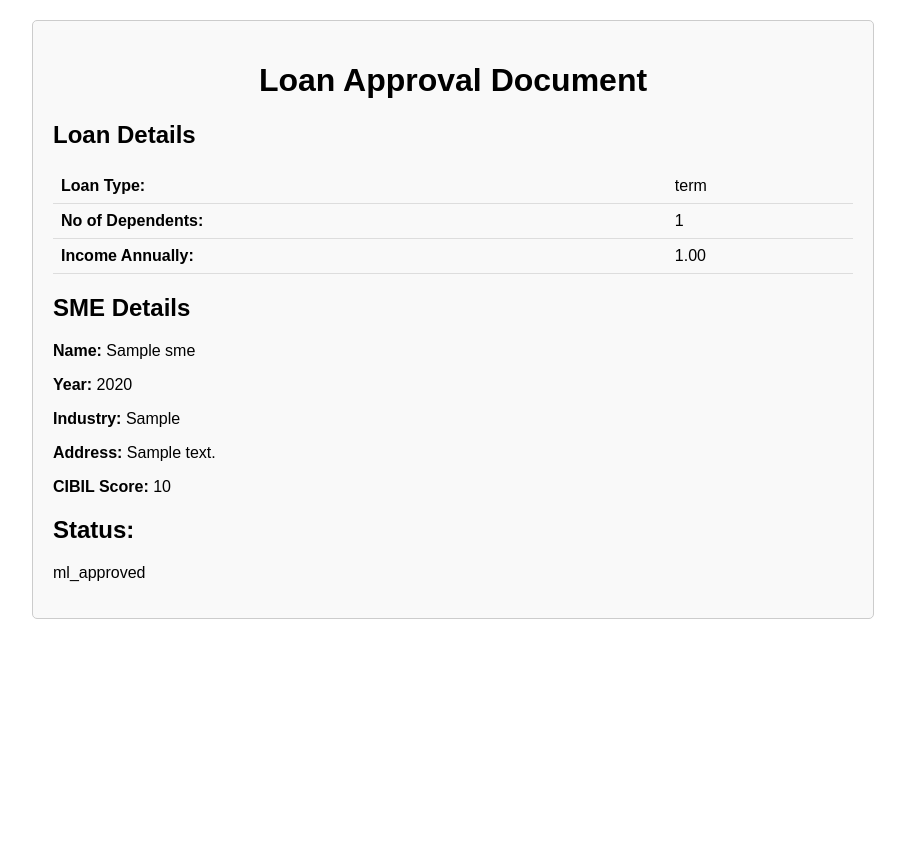
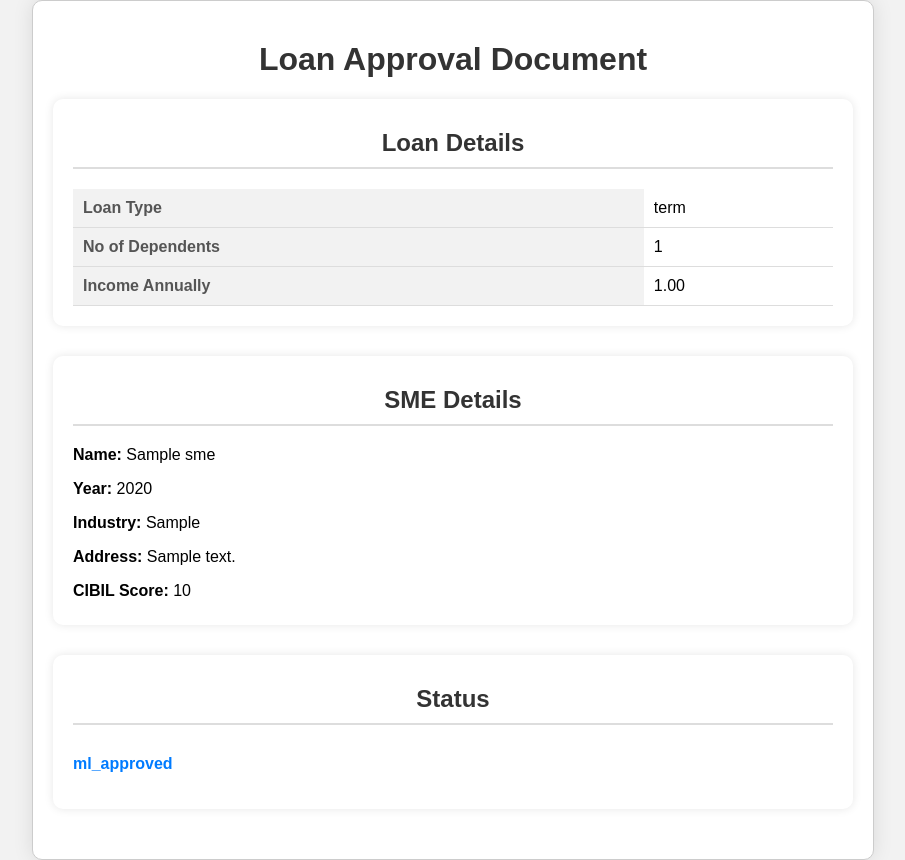
Before and after one commit to imApoorva36/Truce-Hackblr, a Django app: template backend/sme/templates/sme/loan_approval_template.html in a window 1280 px wide. Shown: the whole page, without its empty margins (187-1092 px from the left). Before the commit the page ends 619 px from the top, so only its background shows below. Run offline with Django 5.2, Linux system fonts and the light colour scheme; the template is opened without the code that fills it: values that come from a table or form of the project are taken from there, others are empty; tables that the repository leaves empty hold one stand-in row (values such as "Sample post").

Commit message:
Templates fixed, code cleaned

```diff
--- a/backend/sme/templates/sme/loan_approval_template.html
+++ b/backend/sme/templates/sme/loan_approval_template.html
@@ -7,30 +7,71 @@
     <style>
         body {
             font-family: Arial, sans-serif;
-            margin: 20px;
+            background-color: #f2f2f2;
+            margin: 0;
+            padding: 0;
         }
         .container {
             max-width: 800px;
             margin: auto;
             padding: 20px;
             border: 1px solid #ccc;
-            border-radius: 5px;
-            background-color: #f9f9f9;
+            border-radius: 10px;
+            background-color: #fff;
+            box-shadow: 0 0 20px rgba(0, 0, 0, 0.1);
         }
         h1 {
             text-align: center;
+            margin-top: 0;
+            padding-top: 20px;
+            color: #333;
         }
-        .loan-details {
-            margin-bottom: 20px;
+        h2 {
+            margin-top: 30px;
+            color: #555;
+            border-bottom: 2px solid #ddd;
+            padding-bottom: 10px;
         }
-        .loan-details table {
+        table {
             width: 100%;
             border-collapse: collapse;
+            margin-top: 10px;
         }
-        .loan-details th, .loan-details td {
-            padding: 8px;
+        th, td {
+            padding: 10px;
+            border-bottom: 1px solid #ddd;
+        }
+        th {
             text-align: left;
-            border-bottom: 1px solid #ddd;
+            background-color: #f2f2f2;
+            color: #555;
+            font-weight: bold;
+        }
+        td {
+            vertical-align: top;
+        }
+        .sme-details p {
+            margin-bottom: 5px;
+        }
+        .status {
+            margin-top: 30px;
+        }
+        .status p {
+            font-weight: bold;
+            color: #007bff;
+        }
+        .section {
+            margin-bottom: 30px;
+            padding: 20px;
+            border-radius: 10px;
+            box-shadow: 0 0 10px rgba(0, 0, 0, 0.1);
+        }
+        .section-title {
+            text-align: center;
+            margin-top: 0;
+            padding-top: 10px;
+            color: #333;
+            font-size: 1.5rem;
         }
     </style>
 </head>
@@ -38,27 +79,28 @@
     <div class="container">
         <h1>Loan Approval Document</h1>
 
-        <div class="loan-details">
-            <h2>Loan Details</h2>
+        <div class="section">
+            <h2 class="section-title">Loan Details</h2>
             <table>
                 <tr>
-                    <th>Loan Type:</th>
+                    <th>Loan Type</th>
                     <td>{{ loan.loan_type }}</td>
                 </tr>
                 <tr>
-                    <th>No of Dependents:</th>
+                    <th>No of Dependents</th>
                     <td>{{ loan.no_of_dependents }}</td>
                 </tr>
                 <tr>
-                    <th>Income Annually:</th>
+                    <th>Income Annually</th>
                     <td>{{ loan.income_annum }}</td>
                 </tr>
                 <!-- Add more loan details as needed -->
             </table>
         </div>
 
+        <div class="section">
+            <h2 class="section-title">SME Details</h2>
             <div class="sme-details">
-            <h2>SME Details</h2>
                 <p><strong>Name:</strong> {{ loan.sme.name }}</p>
                 <p><strong>Year:</strong> {{ loan.sme.year }}</p>
                 <p><strong>Industry:</strong> {{ loan.sme.industry }}</p>
@@ -66,10 +108,13 @@
                 <p><strong>CIBIL Score:</strong> {{ loan.sme.cibil_score }}</p>
                 <!-- Add more SME details as needed -->
             </div>
+        </div>
 
+        <div class="section">
+            <h2 class="section-title">Status</h2>
             <div class="status">
-            <h2>Status:</h2>
                 <p>{{ loan.status }}</p>
+            </div>
         </div>
     </div>
 </body>
```
Also changed, not shown: backend/sme/views.py (+2 -5 lines). Lines whose indentation alone changed are shown as unchanged.
